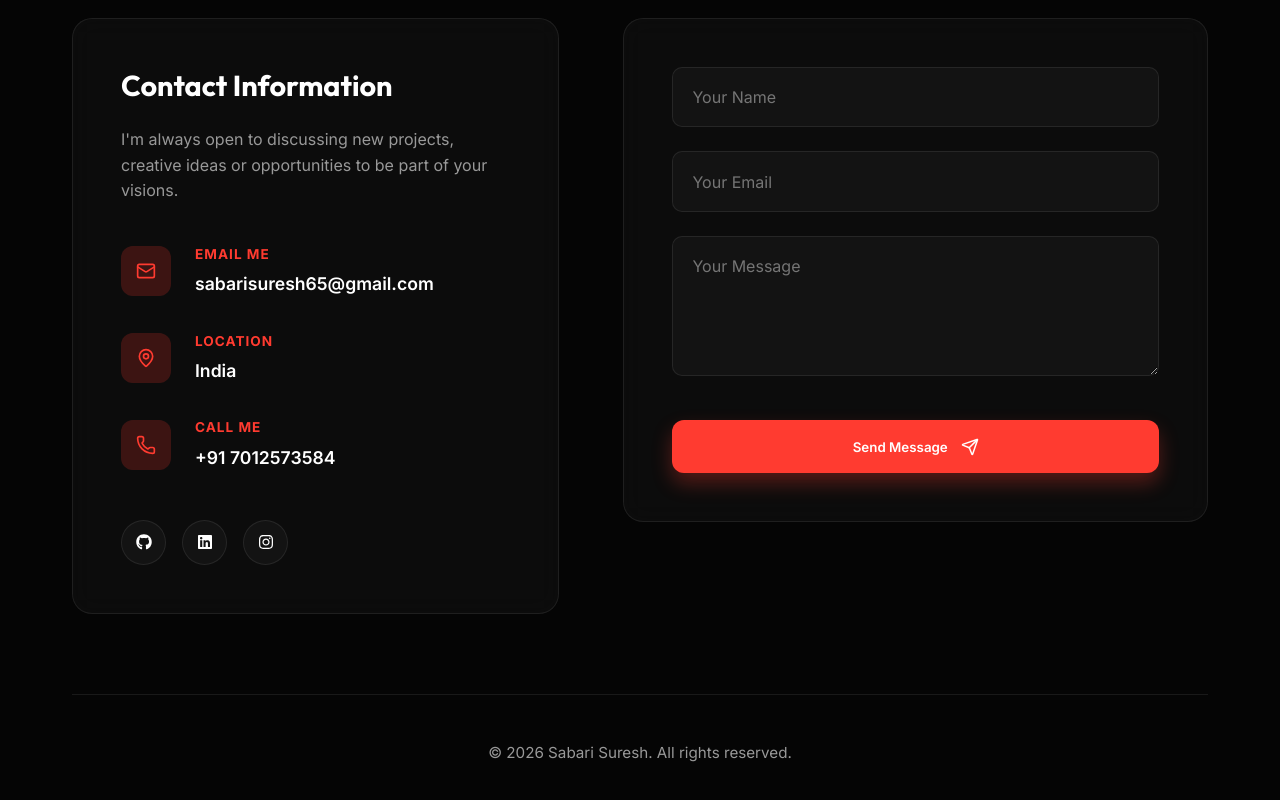
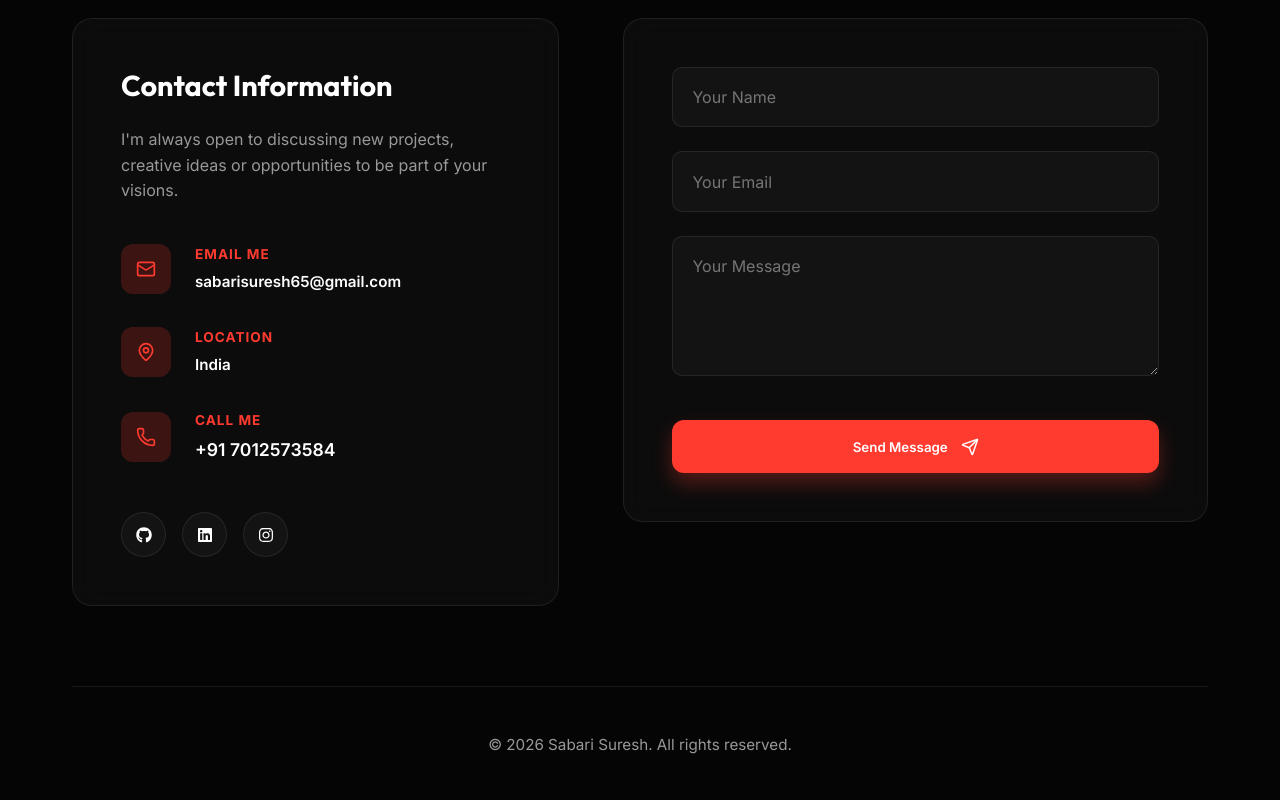
Before and after one commit to SabariiSuresh/Portfolio, a React (Vite) app: page / in a window 1280 px wide. Shown: the part 4954-5754 px from the top of the page. Built offline with nearby package versions, Linux system fonts and the light colour scheme.

Commit message:
Update Contact.css

```diff
--- a/src/components/Contact.css
+++ b/src/components/Contact.css
@@ -76,6 +76,7 @@
 }
 
 .method .icon-box {
+  min-width: 50px;
   width: 50px;
   height: 50px;
   background: var(--accent-red-muted);
@@ -84,6 +85,13 @@
   display: flex;
   align-items: center;
   justify-content: center;
+  flex-shrink: 0;
+}
+
+.method div:not(.icon-box) {
+  display: flex;
+  flex-direction: column;
+  overflow: hidden;
 }
 
 .method .label {
@@ -95,25 +103,22 @@
   margin-bottom: 0.3rem;
 }
 
-.method .value {
-  font-size: 1.1rem;
+.method .value,
+.method .value-mail,
+.method .value-phone {
+  font-size: 0.95rem;
   font-weight: 600;
   color: #fff;
   margin: 0;
+  word-break: break-all;
 }
 
-.method .value-mail {
-  font-size: 1.1rem;
-  font-weight: 600;
-  color: #fff;
-  margin: 0;
-  cursor: pointer;
+.method .value-mail:hover,
+.method .value-phone:hover {
+  color: rgb(124, 123, 123);
+  text-decoration: none;
 }
 
-.method .value-mail:hover {
-  color:rgb(124, 123, 123);
-  text-decoration: none;
-}
 
 .method .value-phone {
   font-size: 1.1rem;
```
